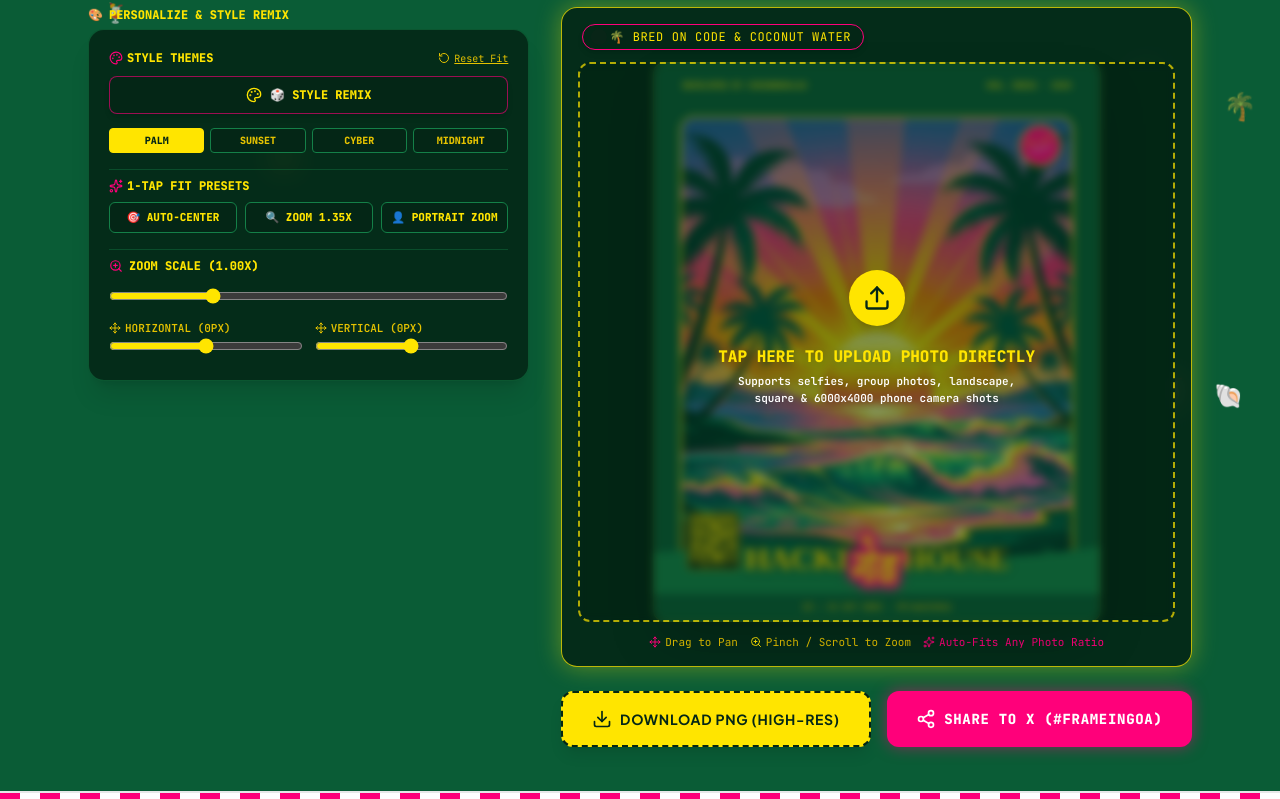
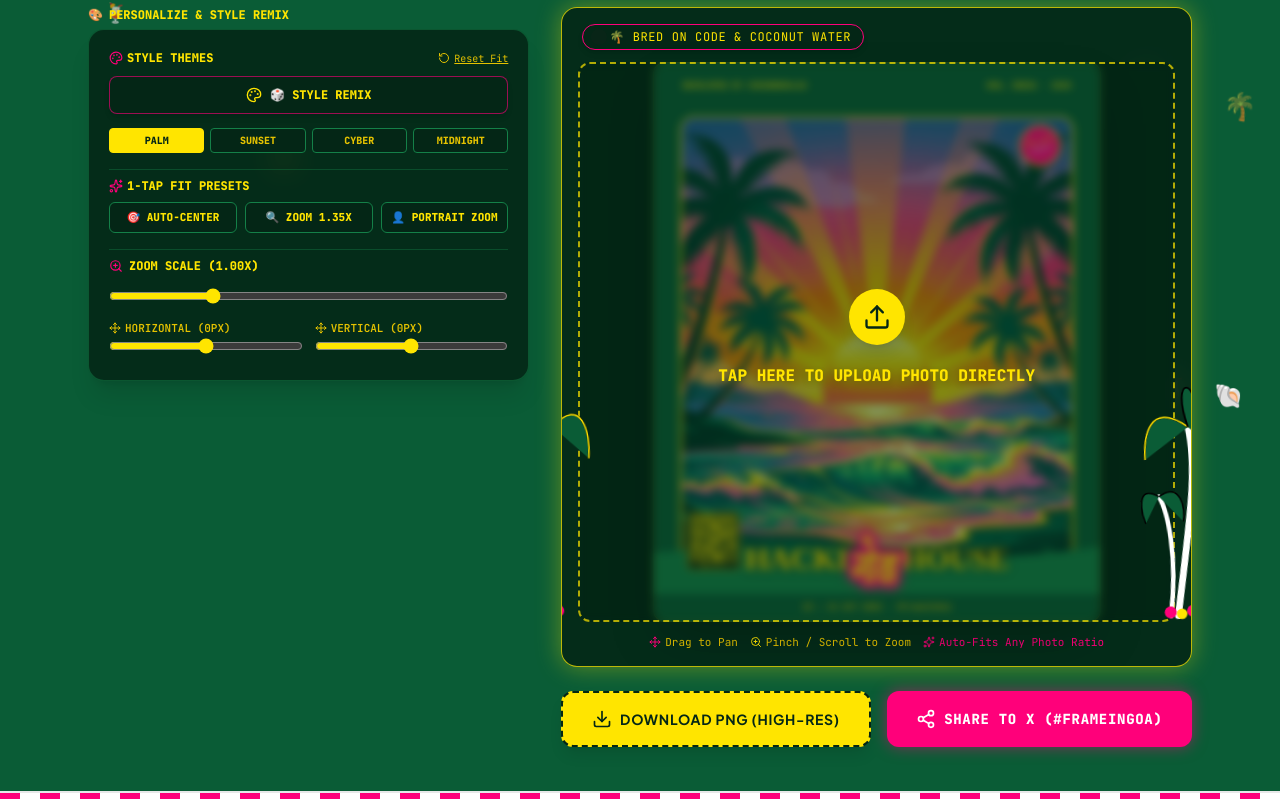
Before and after one commit to Kumarmilan02/hhgoa-frame-studio, a Next.js app: page / in a window 1280 px wide. Shown: the part 364-1163 px from the top of the page. Built offline with nearby package versions, Linux system fonts and the light colour scheme; grey boxes are pictures that could not be loaded.

Commit message:
feat: add coconut palm trees flanking upload box and remove selfie text

```diff
--- a/components/CanvasPreview.tsx
+++ b/components/CanvasPreview.tsx
@@ -209,6 +209,42 @@ const CanvasPreview = forwardRef<CanvasPreviewRef, CanvasPreviewProps>(
 
         {/* Interactive 4:5 Canvas Container */}
         <div className="relative w-full flex items-center justify-center">
+          {/* Left Coconut Palm Tree (Flanking Canvas Box) */}
+          <div className="absolute -left-10 sm:-left-16 bottom-0 pointer-events-none select-none z-15 hidden md:block animate-palm-sway">
+            <svg width="90" height="240" viewBox="0 0 120 320" fill="none" xmlns="http://www.w3.org/2000/svg">
+              <path d="M 40 310 C 60 200 80 120 70 60" stroke="#FFFFFF" strokeWidth="9" strokeLinecap="round" />
+              <path d="M 30 310 C 45 230 35 170 25 150" stroke="#FFFFFF" strokeWidth="6" strokeLinecap="round" />
+              <path d="M 70 60 C 20 20 10 70 10 100" fill="#0A5C36" stroke="#000000" strokeWidth="2.5" />
+              <path d="M 70 60 C 20 20 10 70 10 100" stroke="#FFE500" strokeWidth="2" fill="none" />
+              <path d="M 70 60 C 110 20 120 70 115 105" fill="#0A5C36" stroke="#000000" strokeWidth="2.5" />
+              <path d="M 70 60 C 110 20 120 70 115 105" stroke="#FFE500" strokeWidth="2" fill="none" />
+              <path d="M 70 60 C 50 -10 90 -10 80 60" fill="#0A5C36" stroke="#000000" strokeWidth="2.5" />
+              <path d="M 25 150 C -5 130 0 170 5 185" fill="#0A5C36" stroke="#000000" strokeWidth="2" />
+              <path d="M 25 150 C 55 130 60 170 55 185" fill="#0A5C36" stroke="#000000" strokeWidth="2" />
+              <circle cx="30" cy="305" r="8" fill="#FF007A" />
+              <circle cx="45" cy="308" r="7" fill="#FFE500" />
+              <circle cx="60" cy="305" r="8" fill="#FF007A" />
+            </svg>
+          </div>
+
+          {/* Right Coconut Palm Tree (Flanking Canvas Box) */}
+          <div className="absolute -right-10 sm:-right-16 bottom-0 pointer-events-none select-none z-15 hidden md:block animate-palm-sway" style={{ transform: 'scaleX(-1)' }}>
+            <svg width="90" height="240" viewBox="0 0 120 320" fill="none" xmlns="http://www.w3.org/2000/svg">
+              <path d="M 40 310 C 60 200 80 120 70 60" stroke="#FFFFFF" strokeWidth="9" strokeLinecap="round" />
+              <path d="M 30 310 C 45 230 35 170 25 150" stroke="#FFFFFF" strokeWidth="6" strokeLinecap="round" />
+              <path d="M 70 60 C 20 20 10 70 10 100" fill="#0A5C36" stroke="#000000" strokeWidth="2.5" />
+              <path d="M 70 60 C 20 20 10 70 10 100" stroke="#FFE500" strokeWidth="2" fill="none" />
+              <path d="M 70 60 C 110 20 120 70 115 105" fill="#0A5C36" stroke="#000000" strokeWidth="2.5" />
+              <path d="M 70 60 C 110 20 120 70 115 105" stroke="#FFE500" strokeWidth="2" fill="none" />
+              <path d="M 70 60 C 50 -10 90 -10 80 60" fill="#0A5C36" stroke="#000000" strokeWidth="2.5" />
+              <path d="M 25 150 C -5 130 0 170 5 185" fill="#0A5C36" stroke="#000000" strokeWidth="2" />
+              <path d="M 25 150 C 55 130 60 170 55 185" fill="#0A5C36" stroke="#000000" strokeWidth="2" />
+              <circle cx="30" cy="305" r="8" fill="#FF007A" />
+              <circle cx="45" cy="308" r="7" fill="#FFE500" />
+              <circle cx="60" cy="305" r="8" fill="#FF007A" />
+            </svg>
+          </div>
+
           {!config.photo && (
             <div
               onClick={() => fileInputRef.current?.click()}
@@ -219,9 +255,6 @@ const CanvasPreview = forwardRef<CanvasPreviewRef, CanvasPreviewProps>(
               </div>
               <p className="font-mono-tech text-sm sm:text-base text-[#ffe500] font-extrabold uppercase drop-shadow-md">
                 Tap Here to Upload Photo Directly
-              </p>
-              <p className="font-mono-tech text-[11px] text-[#ffffff] font-semibold mt-1 max-w-xs drop-shadow-md">
-                Supports selfies, group photos, landscape, square &amp; 6000x4000 phone camera shots
               </p>
             </div>
           )}
```
